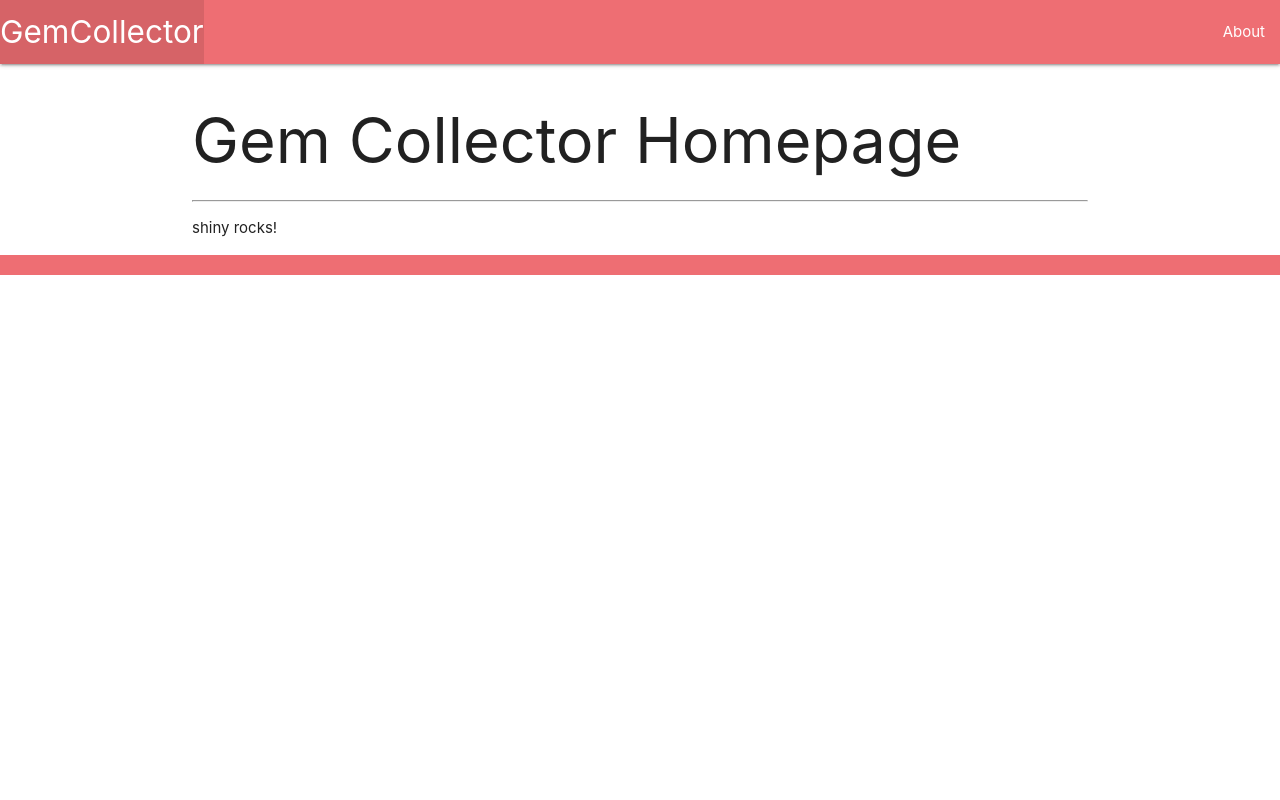
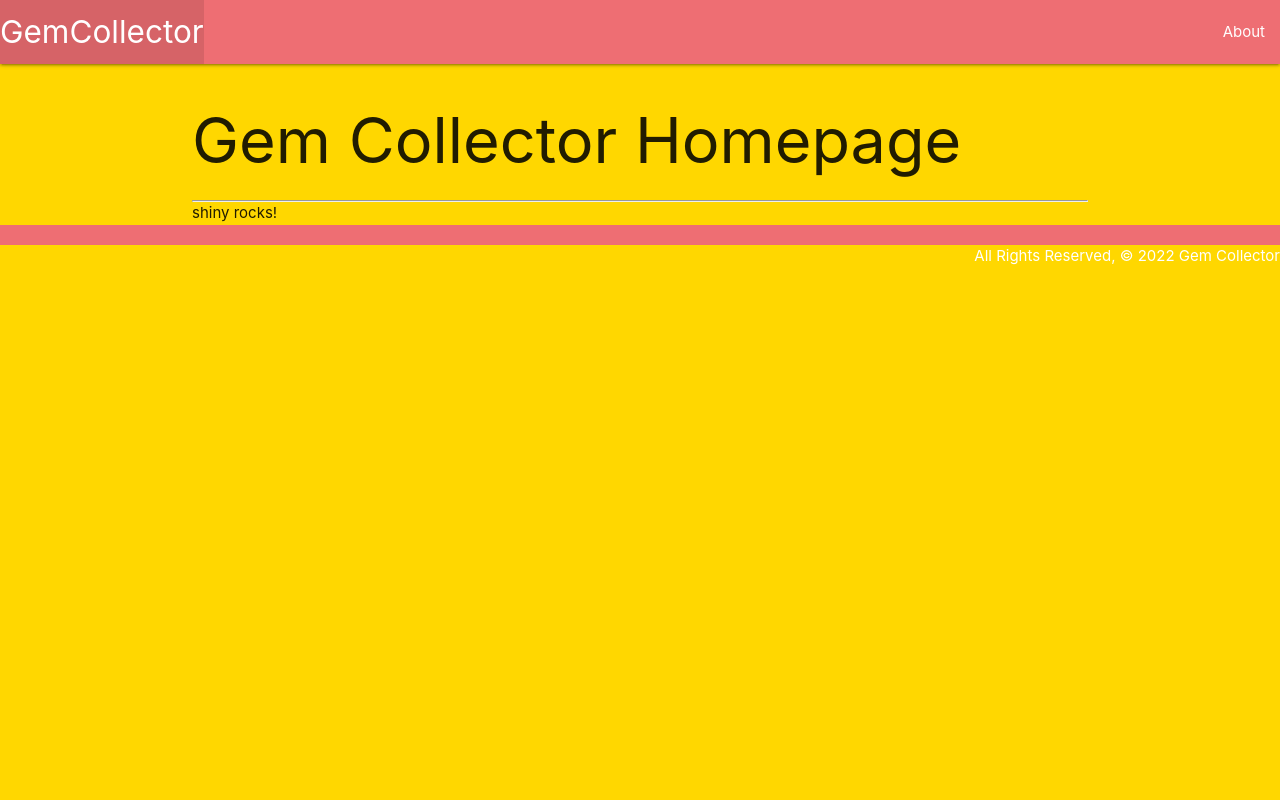
Before and after one commit to JonMichaelUy/gemcollector, a Django app: page / in a window 1280 px wide. Run offline with Django 4.2, Linux system fonts and the light colour scheme.

Commit message:
add materialize and basic css style

```diff
--- a/main_app/static/css/style.css
+++ b/main_app/static/css/style.css
@@ -0,0 +1,24 @@
+*{
+  box-sizing: border-box;
+  margin: 0;
+
+}
+
+body{
+
+  min-height: 100vh;
+  display flex: flex;
+  flex-direction: column;
+  background-color: gold;
+
+
+}
+
+main{
+  flex: grow1;
+}
+
+footer{
+  padding-top: 0;
+  text-align: right;
+}
--- a/main_app/templates/base.html
+++ b/main_app/templates/base.html
@@ -1,4 +1,4 @@
-
+{% load static %}
 <!DOCTYPE html>
 <html lang="en">
   <head>
@@ -10,6 +10,8 @@
       rel="stylesheet"
       href="https://cdnjs.cloudflare.com/ajax/libs/materialize/1.0.0/css/materialize.min.css"
     />
+
+<link rel="stylesheet" type="text/css" href="{% static 'css/style.css' %}" />
   </head>
   <body>
     <header class="navbar-fixed">
```
